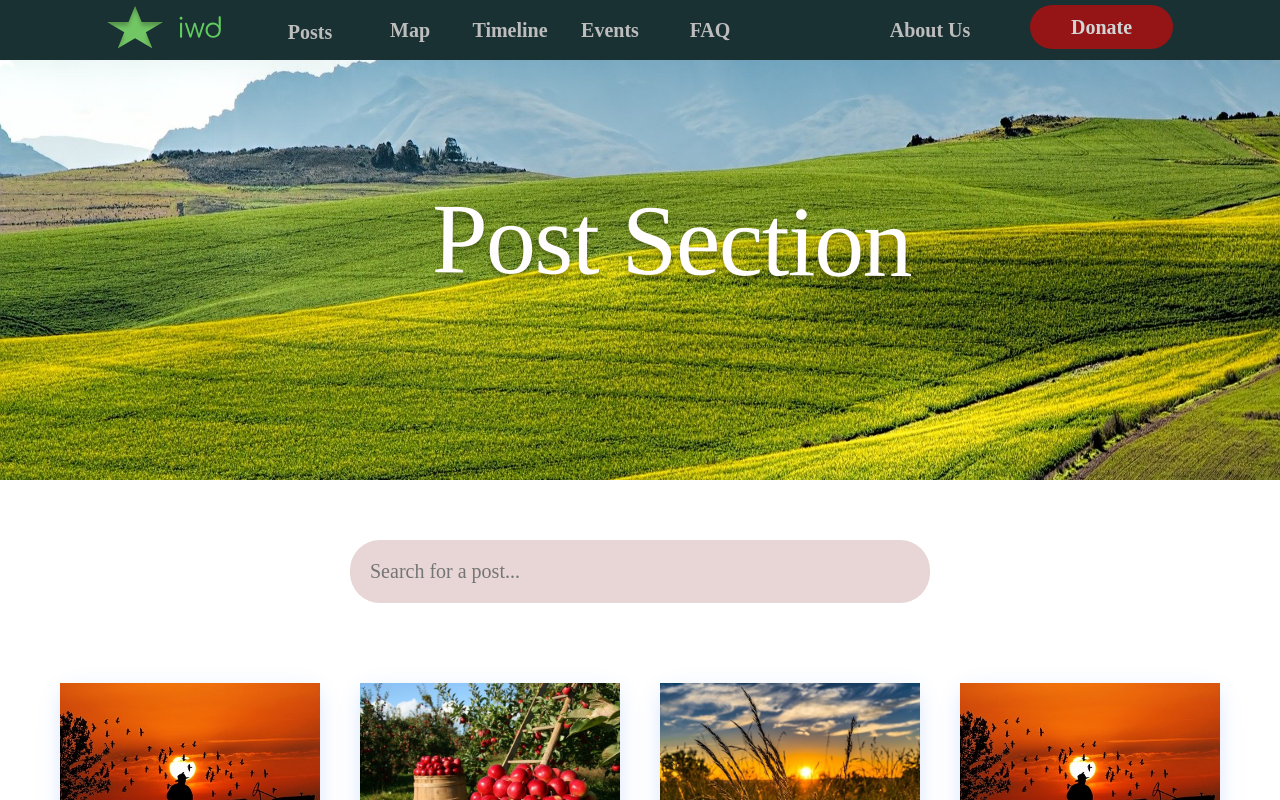
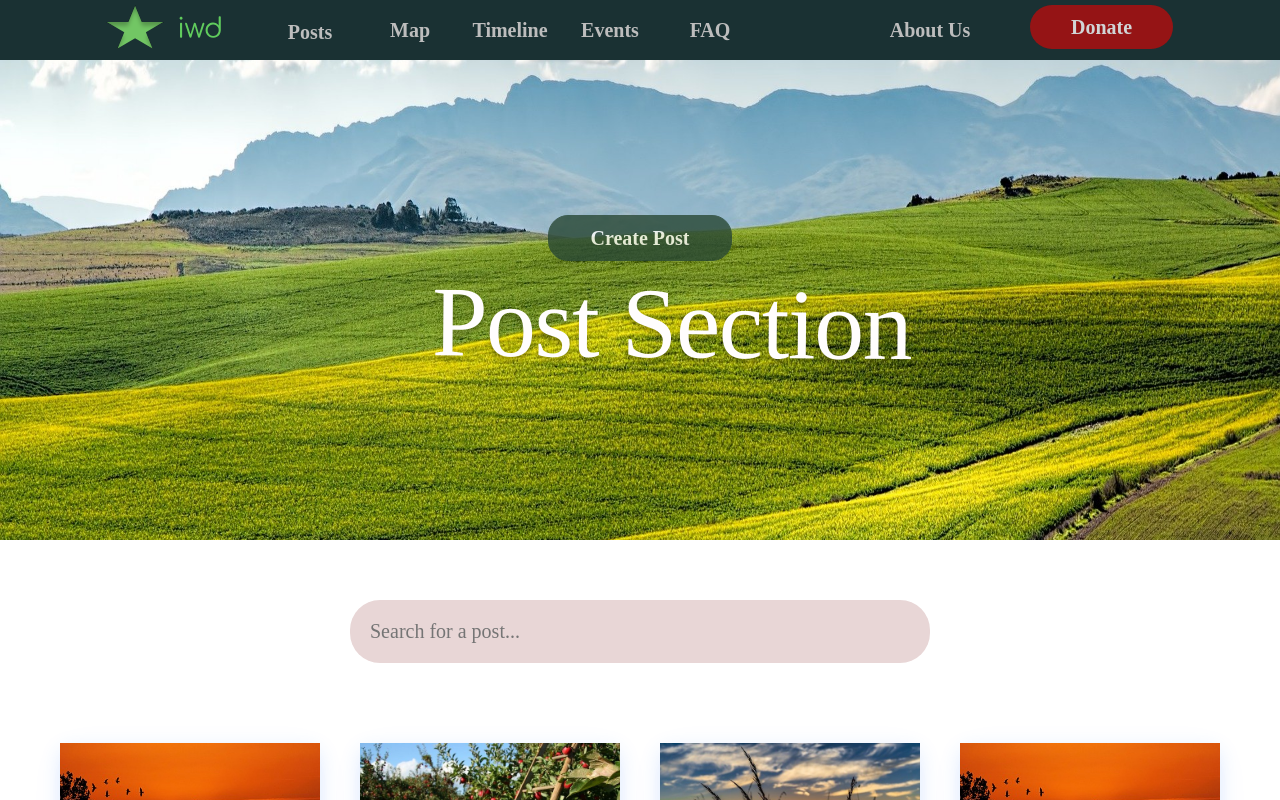
Before and after one commit to lzheng0212/JD_SLS1105, a React (Create React App) app in the folder interactive-web/: page /post in a window 1280 px wide. Shown: the top 800 px of the page. Built offline with nearby package versions, Linux system fonts and the light colour scheme.

Commit message:
add creat post button

```diff
--- a/interactive-web/src/component/Button.css
+++ b/interactive-web/src/component/Button.css
@@ -1,5 +1,5 @@
 :root {
-  --primary: rgb(20, 26, 23);
+  --primary: rgb(40, 71, 52);
 }
 
 .btn {
@@ -44,7 +44,7 @@
   /* Rectangle 5 */
   background-color: #000000b2;
   border-radius: 50px;
-  border: 1px solid var(--primary);
+
   color: #fff;
   opacity: 0.7;
   z-index: -1;
--- a/interactive-web/src/component/Button.js
+++ b/interactive-web/src/component/Button.js
@@ -1,6 +1,6 @@
 import React from 'react';
 import './Button.css';
-import { Link } from 'react-router-dom';
+
 
 const STYLES = ['btn--primary', 'btn--outline', 'btn--round', 'btn--black', 'btn--donate', 'btn--circle'];
 
@@ -24,7 +24,7 @@ export const Button = ({
 
 
   return (
-    <Link to={path} className='btn-mobile' style={{textDecoration: 'none'}}>
+    <a href={path} className='btn-mobile' style={{textDecoration: 'none'}}>
       <button
         className={`btn ${checkButtonStyle} ${checkButtonSize}`}
         onClick={onClick}
@@ -33,6 +33,6 @@ export const Button = ({
       >
         {children}
       </button>
-    </Link>
+    </a>
   );
 };
--- a/interactive-web/src/component/NavigationBar.js
+++ b/interactive-web/src/component/NavigationBar.js
@@ -3,7 +3,7 @@ import React, { useState, useEffect } from 'react';
 import './NavigationBar.css';
 import './Logo.css';
 import Logo from './Logo';
-import { Link } from 'react-router-dom';
+
 import { Button } from './Button';
 
 
@@ -27,14 +27,14 @@ function NavigationBar() {
 
   return (
     <div className="navigationBar">
-      <Link to='/home' style={{color: '#bdbdbd', textDecoration:'none'}}>
-      <Logo></Logo>
-        </Link>
+      <a href = "/home"><Logo></Logo></a>
+
+
 
       <div className="tabRoulette">
-        <Link to='/post' style={{color: '#bdbdbd', textDecoration:'none'}} className="tab">
+        <a href='/post' style={{color: '#bdbdbd', textDecoration:'none'}} className="tab">
           Posts
-        </Link>
+        </a>
         <element className="tab">
           <p>
             Map
@@ -47,7 +47,7 @@ function NavigationBar() {
         </element>
         <element className="tab">
           <p>
-          <Link to='/events' style={{color: '#bdbdbd', textDecoration:'none'}}>Events</Link>
+          <a href='/events' style={{color: '#bdbdbd', textDecoration:'none'}}>Events</a>
           </p>
         </element>
         <element className="tab">
@@ -59,7 +59,7 @@ function NavigationBar() {
       <div className='orgRoulette'>
         <element className="tab">
           <p>
-          <Link to='/aboutUs' style={{color: '#bdbdbd', textDecoration:'none'}}>About Us</Link>
+          <a href='/aboutUs' style={{color: '#bdbdbd', textDecoration:'none'}}>About Us</a>
               </p>
         </element>
         <element className="donateButton-container">
--- a/interactive-web/src/pages/postSection.js
+++ b/interactive-web/src/pages/postSection.js
@@ -26,8 +26,14 @@ export default function PostSection() {
     return (
         <>
             <div className='container'>
+
                 <div class="opening-container">
-                    <h1 >Post Section</h1>
+                    <div className='create_post-container'>
+                        {button && <Button buttonStyle='btn--primary' buttonSize="btn--large">Create Post</Button>}
+                    </div>
+                    <h1>Post Section</h1>
+
+
                 </div>
 
                 <div className='search-container'>
--- a/interactive-web/src/pages/postStyle.css
+++ b/interactive-web/src/pages/postStyle.css
@@ -5,6 +5,7 @@
   height: 100vh;
   width: 100%;
   display: block;
+  margin-top: 60px;
   flex-direction: column;
   align-items: center;
   object-fit: contain;
@@ -13,21 +14,26 @@
 .opening-container {
   background: url('../assets/greenField.jpg') center center/cover no-repeat;
   display: flex;
+  flex-direction: column;
+  width: 100%;
+  justify-content: center;
   align-items: center;
-  justify-content: center;
-  width: 100%;
   height: 60%;
 }
 
-.opening-container > h1 {
+.create_post-container {
 
+display: flex;
+align-self: right;
+}
+
+.opening-container h1 {
+  display: flex;
   font-family: Marcellus;
   font-style: normal;
   font-weight: normal;
   font-size: 100px;
   line-height: 125px;
-  align-items: center;
-  justify-self: center;
   text-align: center;
   letter-spacing: -0.015em;
 
```
Also changed, not shown: 1 other file (tests, documents, lock files or other folders).
